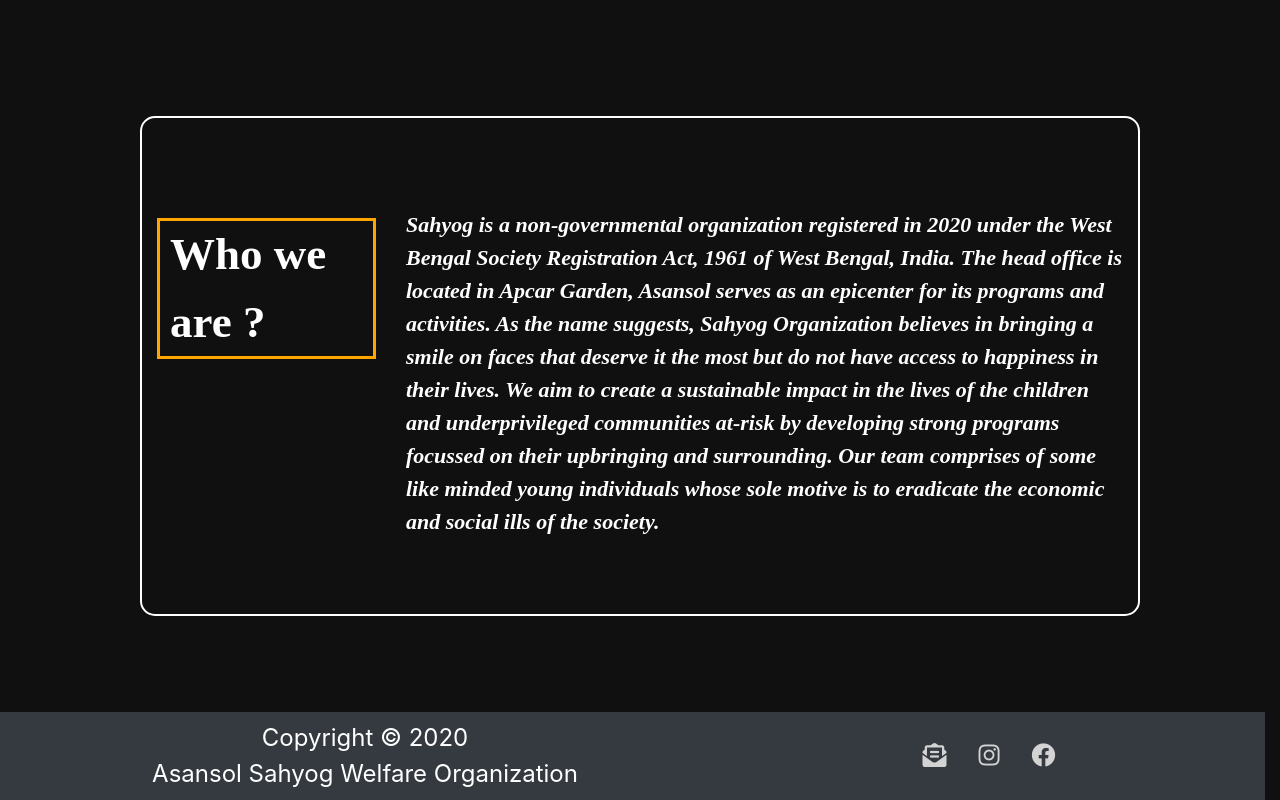
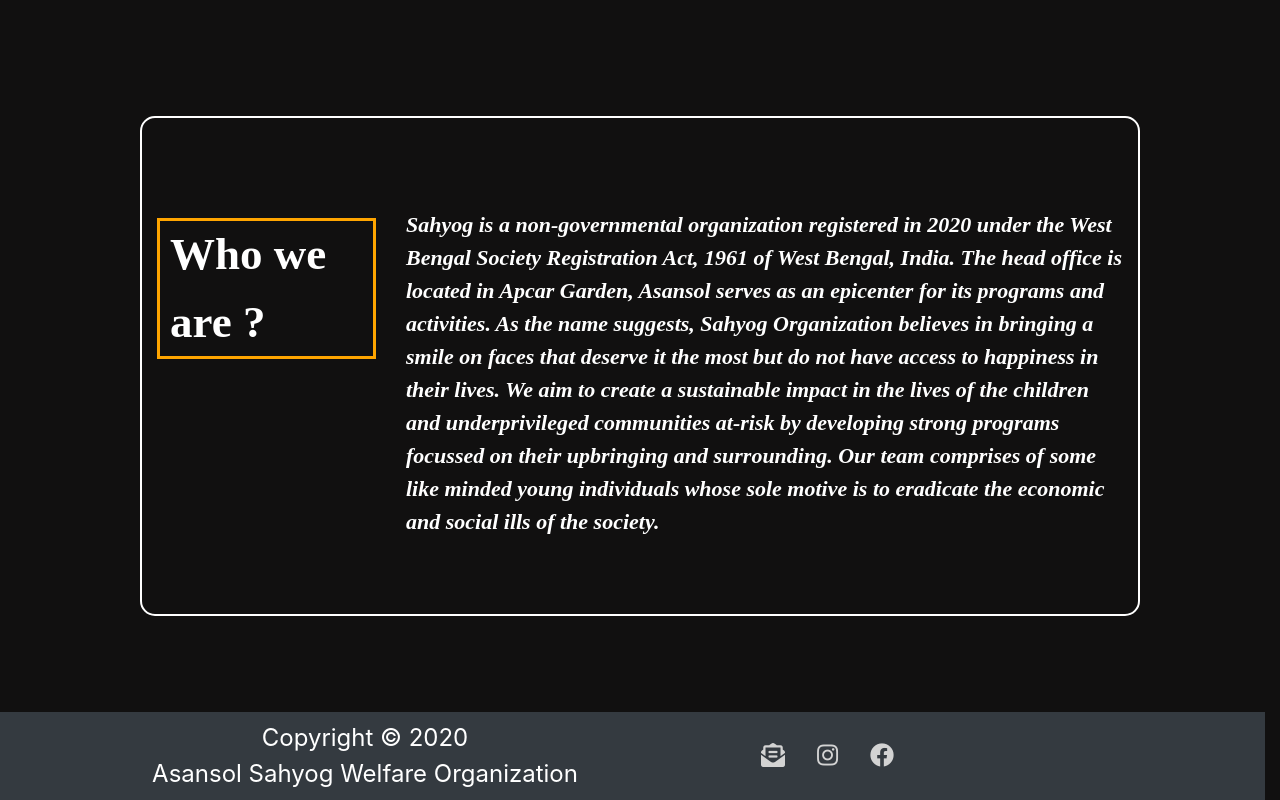
Before and after one commit to deadwing7x/sahyog, a React (Create React App) app: page / in a window 1280 px wide. Shown: the part 620-1420 px from the top of the page. Built offline with nearby package versions, Linux system fonts and the light colour scheme.

Commit message:
Fixed some breaking changes

```diff
--- a/src/components/Footer.css
+++ b/src/components/Footer.css
@@ -21,6 +21,7 @@
   color: white;
 }
 
-.navbar {
+#footer {
+  width: auto;
   justify-content: center;
 }
--- a/src/components/Footer.js
+++ b/src/components/Footer.js
@@ -4,7 +4,7 @@ import "./Footer.css";
 const Footer = () => {
   return (
     <div>
-      <Navbar className="row col-md-12" bg="dark" variant="dark">
+      <Navbar id='footer' className="row col-md-12" bg="dark" variant="dark">
         <div className="col-md-7 copyright">
           <div>Copyright © 2020</div>
           <div>Asansol Sahyog Welfare Organization</div>
```
